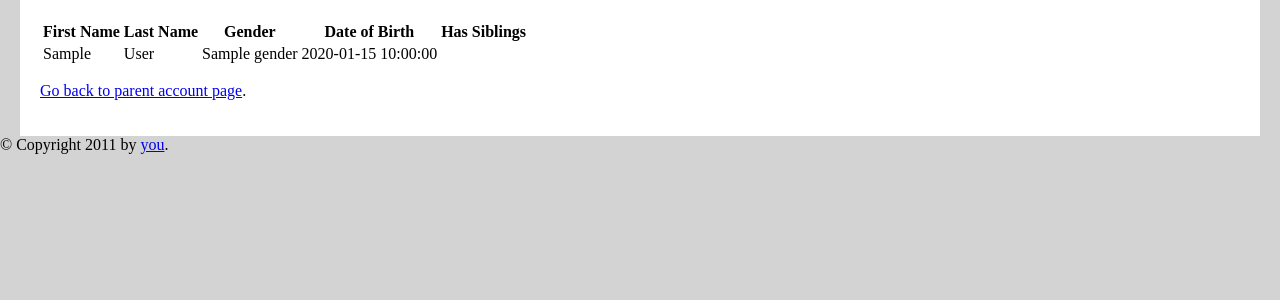
After one commit to Guixia-Z/daycare, a PHP site: template templates/parent/viewwaitinglist.html.twig in a window 1280 px wide. The commit adds this page. Shown: the top 300 px of the page. Run offline with PHP 8.4, Linux system fonts and the light colour scheme; the template is opened without the code that fills it: most values are stand-ins (such as "Sample title", 1, 10 or a date in 2020); some libraries are stand-ins or nearby versions.

Commit message:
updateParentRoleFunction

```diff
--- a/templates/parent/modifychildinfo.html.twig
+++ b/templates/parent/modifychildinfo.html.twig
@@ -5,7 +5,7 @@
 <h3>Children information:</h3>
 
 <table>
-        <tr><th>First Name</th><th>Last Name</th><th>Gender</th><th>Date Of Birth</th><th>EmerContactName</th><th>EmergencyPhone</th><th>Action</th></tr>
+    <tr><th>First Name</th><th>Last Name</th><th>Gender</th><th>Date Of Birth</th><th>Emergency Contact</th><th>Emergency Phone</th><th>Action</th></tr>
     {% for a in list %}
     <tr>
         <td>{{a.firstName}}</td>
@@ -23,4 +23,6 @@
     {% endfor %}
 </table>
 
+<p><a href="/parent/parent_board">Go back to parent account page</a>. </p>
+
 {% endblock content %}
--- a/templates/parent/parent_board.html.twig
+++ b/templates/parent/parent_board.html.twig
@@ -14,4 +14,6 @@
 
 <p><a href="/addchild_info/{{id}}">Add a child</a></p>
 
+<p><a href="/parent/viewwaitinglist">View child on the waiting list</a></p>
+
 {% endblock %}
--- a/templates/parent/viewchildnote.html.twig
+++ b/templates/parent/viewchildnote.html.twig
@@ -5,7 +5,7 @@
 <h3>Child Record:</h3>
 
 <table>
-        <tr><th>First Name</th><th>Last Name</th><th>Gender</th><th>Group</th><th>record date</th><th>record by</th><th>weight</th><th>height</th><th>skills</th><th>note</th><th>photoFilePath</th></tr>
+    <tr><th>First Name</th><th>Last Name</th><th>Gender</th><th>Group</th><th>record date</th><th>record by</th><th>weight (kg)</th><th>height (cm)</th><th>skills</th><th>note</th><th>photoFilePath</th></tr>
     {% for a in list %}
     <tr>
         <td>{{a.firstName}}</td>
--- /dev/null
+++ b/templates/parent/viewwaitinglist.html.twig
@@ -0,0 +1,22 @@
+{% extends "master.html.twig" %}
+
+{% block title %}Waitinglist{% endblock %}
+
+{% block content %}
+
+<table>
+    <tr><th>First Name</th><th>Last Name</th><th>Gender</th><th>Date of Birth</th><th>Has Siblings</th></tr>
+    {% for a in list %}
+        <tr>
+            <td>{{a.firstName}}</td>
+            <td>{{a.lastName}}</td>
+            <td>{{a.gender}}</td>
+            <td>{{a.dateOfBirth}}</td>
+            <td>{{a.hasSibling}}</td>
+        </tr>
+    {% endfor %}
+</table>
+
+<p><a href="/parent/parent_board">Go back to parent account page</a>. </p>
+
+{% endblock %}
```
Also changed, not shown: parent.php (+13 -0 lines). Lines whose indentation alone changed are shown as unchanged.
